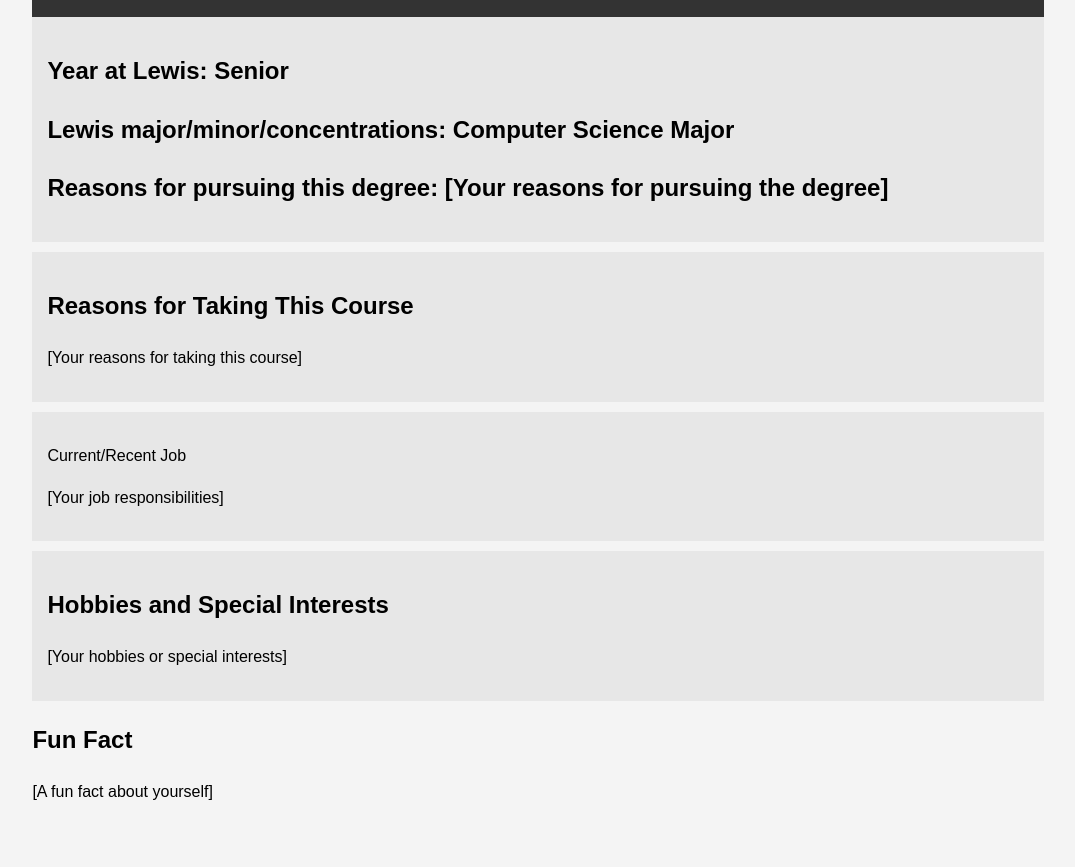
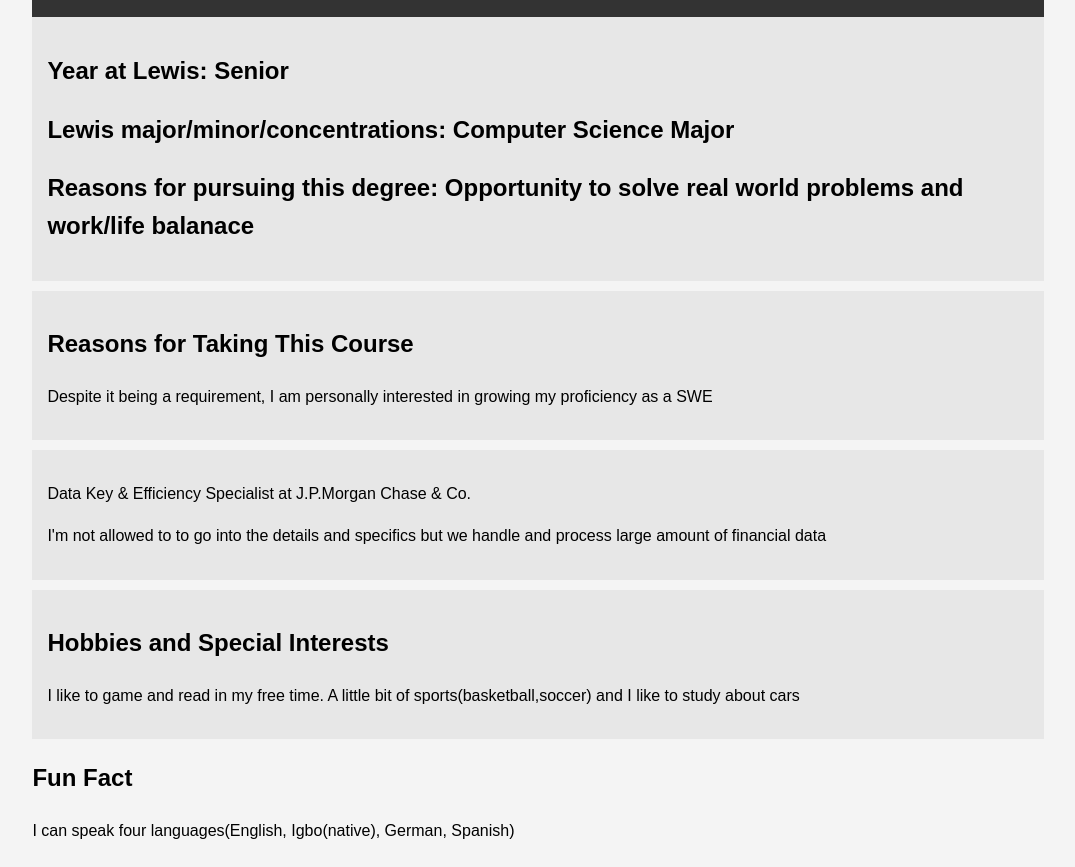
Before and after one commit to jagit2024/me, a plain HTML site: page index.html in a window 1280 px wide. Shown: the part 133-1000 px from the top of the page, without its empty margins (102-1177 px from the left). Before the commit the page ends 962 px from the top, so only its background shows below. Drawn offline with Linux system fonts and the light colour scheme.

Commit message:
Update index.html
updated profession, reasons for taking course, hobbies and fun facts.

```diff
--- a/index.html
+++ b/index.html
@@ -38,27 +38,27 @@
         <section class="lewis">
 			<h2>Year at Lewis: Senior </h2>
 			<h2>Lewis major/minor/concentrations: Computer Science Major</h2>
-			<h2>Reasons for pursuing this degree: [Your reasons for pursuing the degree]</h2>
+			<h2>Reasons for pursuing this degree: Opportunity to solve real world problems and work/life balanace</h2>
         </section>
 
 		<section class="course">
             <h2>Reasons for Taking This Course</h2>
-            <p>[Your reasons for taking this course]</p>
+            <p>Despite it being a requirement, I am personally interested in growing my proficiency as a SWE</p>
         </section>
 
 		<section class="job">
-            <p>Current/Recent Job</p>
-			<p>[Your job responsibilities]</p>
+            <p>Data Key & Efficiency Specialist at J.P.Morgan Chase & Co.</p>
+			<p>I'm not allowed to to go into the details and specifics but we handle and process large amount of financial data</p>
         </section>
 
         <section class="hobbies">
             <h2>Hobbies and Special Interests</h2>
-            <p>[Your hobbies or special interests]</p>
+            <p>I like to game and read in my free time. A little bit of sports(basketball,soccer) and I like to study about cars</p>
         </section>
 
         <section class="fun-fact">
             <h2>Fun Fact</h2>
-            <p>[A fun fact about yourself]</p>
+            <p>I can speak four languages(English, Igbo(native), German, Spanish)</p>
         </section>
     </div>
 </body>
```
